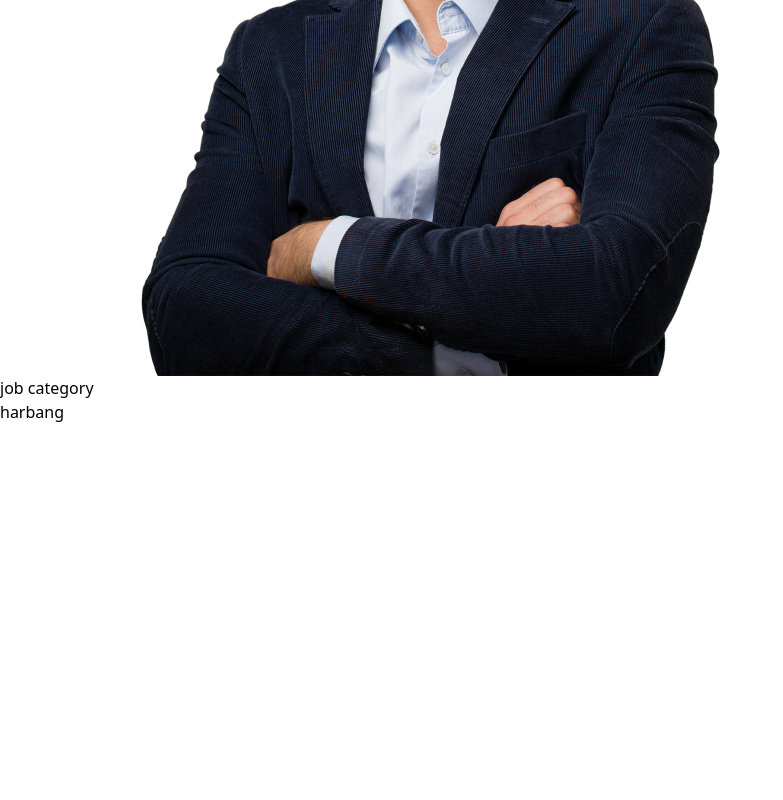
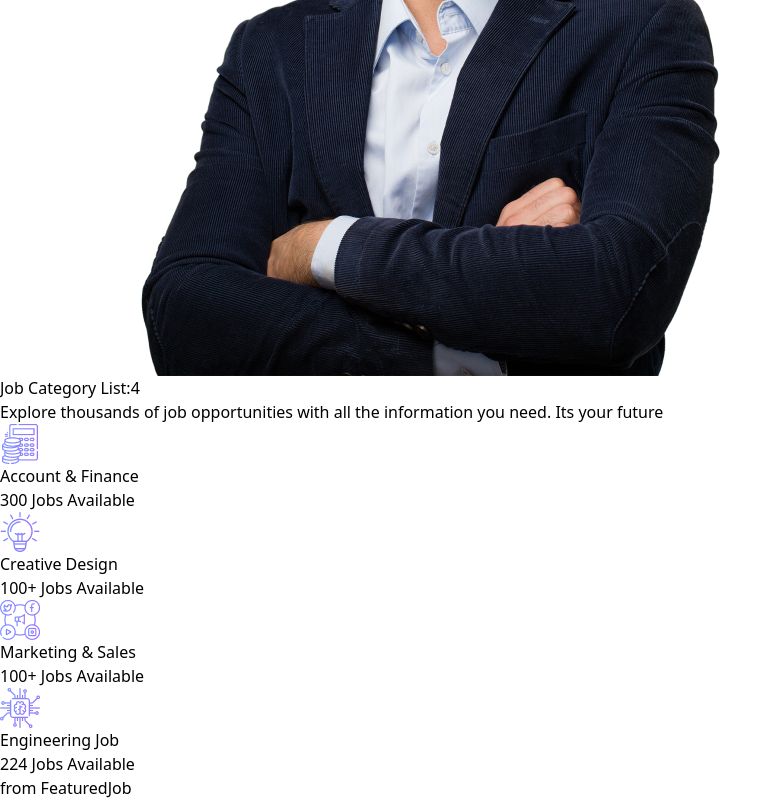
Before and after one commit to arifulislam39/job-point, a React (Vite) app: page / in a window 1280 px wide. Shown: the part 512-1312 px from the top of the page, without its empty margins (0-783 px from the left). Before the commit the page ends 936 px from the top, so only its background shows below. Built offline with nearby package versions, Linux system fonts and the light colour scheme.

Commit message:
job category list card added

```diff
--- a/index.html
+++ b/index.html
@@ -4,7 +4,7 @@
     <meta charset="UTF-8" />
     <link rel="icon" type="image/svg+xml" href="/src/assets/logo/job.png" />
     <meta name="viewport" content="width=device-width, initial-scale=1.0" />
-    <title>Vite + React</title>
+    <title>JOB POINT</title>
   </head>
   <body>
     <div id="root"></div>
--- a/public/jobCategory.json
+++ b/public/jobCategory.json
@@ -14,8 +14,8 @@
     {
         "id": 3,
         "category_title": "Marketing & Sales",
-        "ava_job": "/src/assets/icons/social-media 1.png",
-        "img": "150 Jobs Available"
+        "ava_job":"100+ Jobs Available",
+        "img": "/src/assets/icons/social-media 1.png"
     },
     {
         "id": 4,
--- /dev/null
+++ b/src/components/FeaturedJob.jsx
@@ -0,0 +1,11 @@
+import React from 'react';
+
+const FeaturedJob = () => {
+    return (
+        <div className='ml-56 me-56'>
+            <h1>from FeaturedJob</h1>
+        </div>
+    );
+};
+
+export default FeaturedJob;
--- a/src/components/Home.jsx
+++ b/src/components/Home.jsx
@@ -1,12 +1,21 @@
 import React from 'react';
 import Header from './Header';
 import JobCategory from './JobCategory';
+import { useLoaderData } from 'react-router';
+import FeaturedJob from './FeaturedJob';
 
 const Home = () => {
+    const categoryList = useLoaderData();
+
     return (
         <div>
             <Header />
-            <JobCategory />
+            <JobCategory
+            categoryList={categoryList}
+            >
+
+            </JobCategory>
+            <FeaturedJob></FeaturedJob>
         </div>
     );
 };
--- a/src/components/JobCategory.jsx
+++ b/src/components/JobCategory.jsx
@@ -1,10 +1,21 @@
 import React from 'react';
 
-const JobCategory = () => {
+const JobCategory = ({categoryList}) => {
+    console.log(categoryList)
     return (
-        <div className='ml-56 me-56'>
-            <h2>job category</h2>
-            <h2 className='text-red-500 font-bold'>harbang</h2>
+        <div className='ml-56 me-56 mt-20 text-center'>
+            <h1>Job Category List:{categoryList.length}</h1>
+            <p>Explore thousands of job opportunities with all the information you need. Its your future</p>
+           <div className='grid gap-2 lg:grid-cols-4 sm:grid-cols-2'>
+            {categoryList.map(item=>
+                <div className='mt-20 w-40 h-40 border-2 rounded-md p-5 bg-gray-200 text-left'>
+
+                    <img src={item.img} alt="" />
+                    <h2>{item.category_title}</h2>
+                    <p>{item.ava_job}</p>
+                </div>)}
+
+           </div>
         </div>
     );
 };
--- a/src/main.jsx
+++ b/src/main.jsx
@@ -15,7 +15,8 @@ const router =createBrowserRouter([
     children:[
       {
         path:'/',
-        element:<Home />
+        element:<Home />,
+        loader:()=> fetch('jobCategory.json')
       },
       {
         path: '/blog',
```
